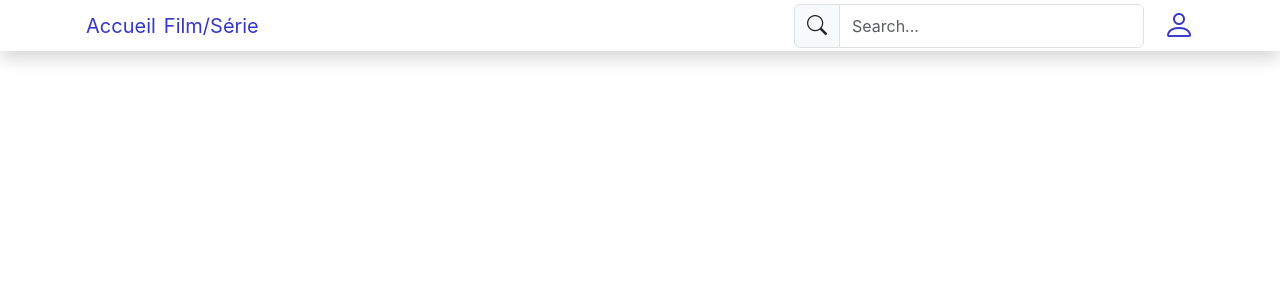
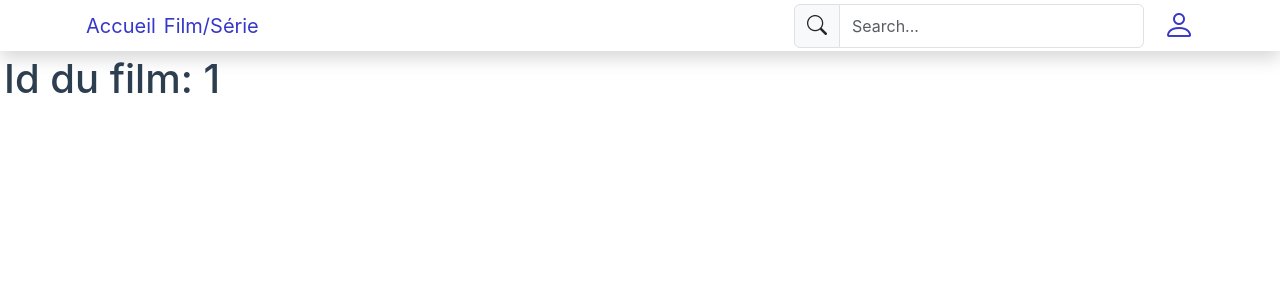
Before and after one commit to GatienClerc/ProjFront_catalogue_films, a Vue app: page /display/1 in a window 1280 px wide. Before the commit this address had no page. Shown: the top 300 px of the page. Built offline with nearby package versions, Linux system fonts and the light colour scheme.

Commit message:
feat: added params id to display

```diff
--- a/src/router/index.js
+++ b/src/router/index.js
@@ -23,7 +23,7 @@ const router = createRouter({
       component: MoviesView,
     },
     {
-      path: '/display',
+      path: '/display/:id',
       name: 'display',
       component: DisplayView,
     },
--- a/src/views/DisplayView.vue
+++ b/src/views/DisplayView.vue
@@ -1,9 +1,10 @@
 <script setup>
-import TheWelcome from '../components/TheWelcome.vue'
+import { useRoute } from 'vue-router'
+const route = useRoute()
 </script>
 
 <template>
-  <main>
-    <TheWelcome />
+  <main class="h1 p-1">
+    Id du film: {{ route.params.id }}
   </main>
 </template>
```
